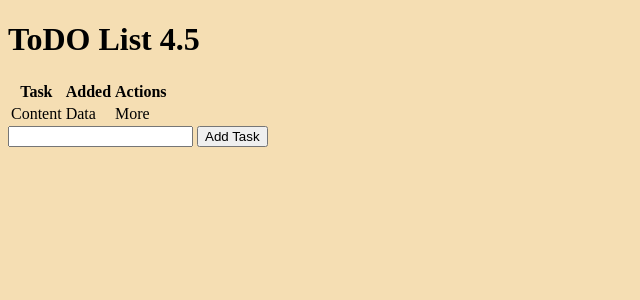
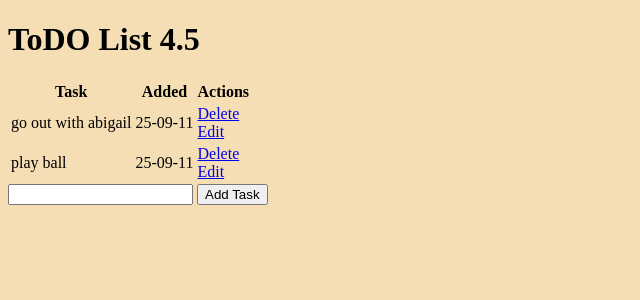
Before and after one commit to obswrld/Flask-Application, a Flask app: page / in a window 1280 px wide. Shown: the top 300 px of the page, without its empty margins (0-640 px from the left). Run offline with Flask 3, Linux system fonts and the light colour scheme; data comes from the database, SQL or seed files in the repository; both versions use the stored data as it was after the commit.

Commit message:
delete and edit modifications

```diff
--- a/app.py
+++ b/app.py
@@ -1,9 +1,9 @@
 from _datetime import datetime
 
-from flask import Flask, render_template
+from flask import Flask, render_template, redirect, request
 from flask_scss import Scss
 from flask_sqlalchemy import SQLAlchemy
-
+from typing_extensions import type_repr
 
 app = Flask(__name__)
 Scss(app)
@@ -21,9 +21,46 @@ class MyTask(db.Model):
         return f"Task {self.id}"
 
 
-@app.route('/')
+@app.route('/', methods=["POST", "GET"])
 def index():
-    return render_template("index.html")
+    if request.method == "POST":
+        current_task = request.form['context']
+        new_task = MyTask(context=current_task)
+        try:
+            db.session.add(new_task)
+            db.session.commit()
+            return redirect('/')
+        except Exception as e:
+            print(f"Error: {e} ")
+            return f"Error: {e}"
+    else:
+        tasks = MyTask.query.order_by(MyTask.created_at).all()
+        return render_template("index.html", tasks=tasks)
+
+@app.route('/delete/<int:id>')
+def delete(id:int):
+    deleted_task = MyTask.query.get_or_404(id)
+    try:
+        db.session.delete(deleted_task)
+        db.session.commit()
+        return redirect('/')
+    except Exception as e:
+        return f"Error: {e}"
+
+
+@app.route('/edit/<int:id>', methods=["GET", "POST"])
+def edit(id:int):
+    task = MyTask.query.get_or_404(id)
+    if request.method == "POST":
+        task.context = request.form['context']
+        try:
+            db.session.commit()
+            return redirect('/')
+        except Exception as e:
+            return f"Error: {e}"
+    else:
+        return "HOME"
+
 
 
 if __name__ == '__main__':
--- a/templates/index.html
+++ b/templates/index.html
@@ -10,20 +10,31 @@
 
  <div class="content">
         <h1>ToDO List 4.5</h1>
+
+        {% if tasks | length < 1 %}
+        <h3>There are no tasks here... Create on here</h3>
+        {% else %}
         <table>
             <tr>
                 <th>Task</th>
                 <th>Added</th>
                 <th>Actions</th>
             </tr>
+            {% for task in tasks %}
             <tr>
-                <td>Content</td>
-                <td>Data</td>
-                <td>More</td>
+                <td>{{task.context}}</td>
+                <td>{{task.created_at.strftime("%y-%m-%d")}}</td>
+                <td>
+                    <a href="/delete/{{task.id}}">Delete</a>
+                    <br/>
+                    <a href="/edit/{{task.id}}">Edit</a>
+                </td>
             </tr>
+            {% endfor %}
         </table>
-        <form action="">
-            <input type="text" name="content" id="content" />
+        {% endif %}
+        <form action="/" method="POST">
+            <input type="text" name="context" id="context" />
             <input type="submit" value="Add Task" id="btn-add" />
         </form>
     </div>
```
Also changed, not shown: instance/database.db.
